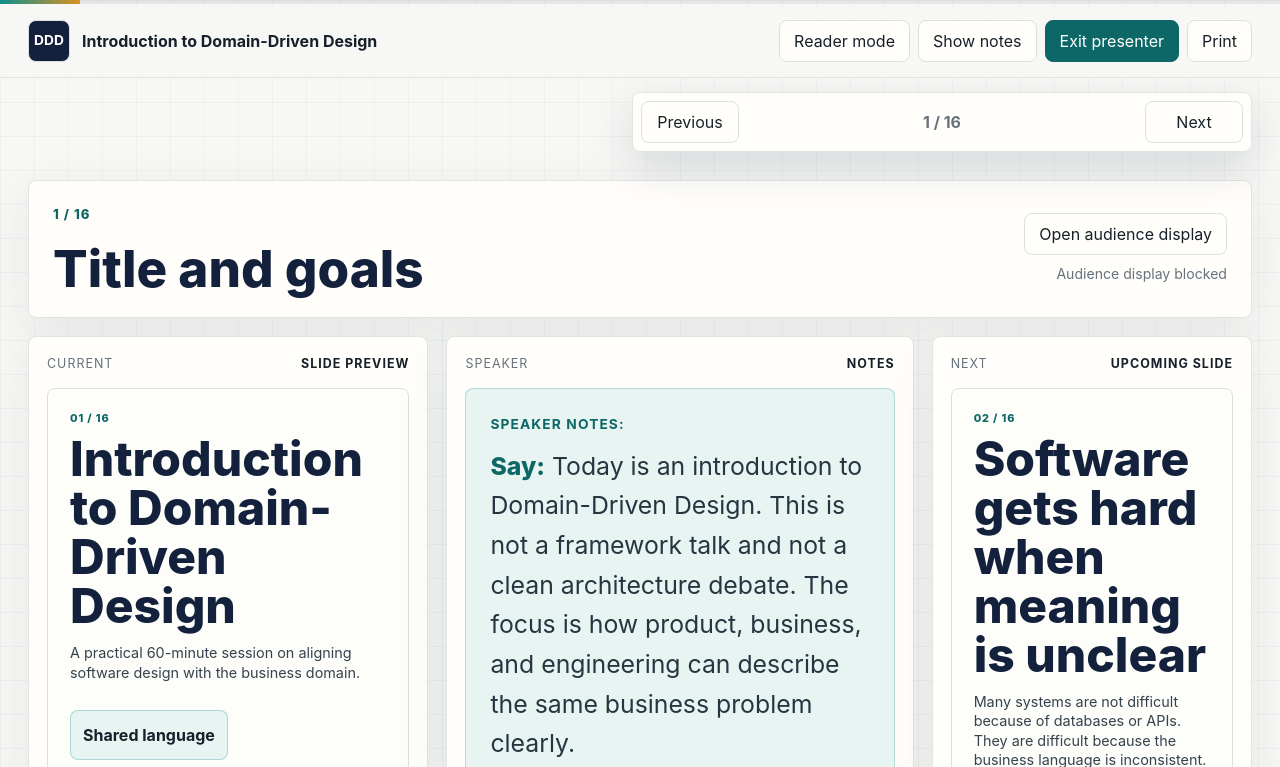
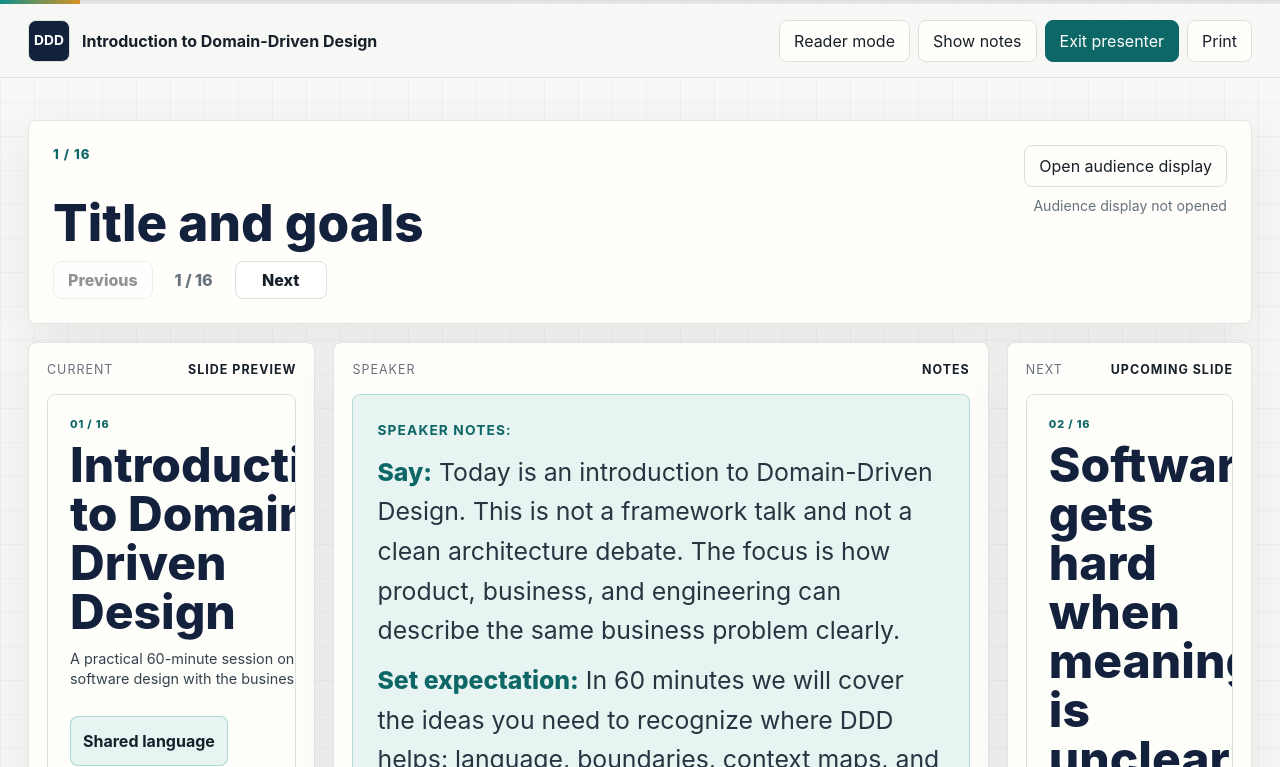
Before and after one commit to oDestroyeRo/introduction-to-Domain-Driven-Design-DDD-, a website: page index.html in a window 1280 px wide. Both pictures are taken after a click on the button "Presenter mode". Shown: the top 767 px of the page. Drawn offline with Linux system fonts and the light colour scheme.

Commit message:
feat: improve presenter UX

```diff
--- a/index.html
+++ b/index.html
@@ -21,16 +21,16 @@
       </a>
 
       <nav class="top-actions" aria-label="Presentation controls">
-        <button class="icon-button" type="button" id="modeToggle" aria-pressed="false">
+        <button class="icon-button" type="button" id="modeToggle" aria-pressed="false" aria-keyshortcuts="R" title="Toggle reader mode (R)">
           Reader mode
         </button>
-        <button class="icon-button" type="button" id="notesToggle" aria-pressed="false">
+        <button class="icon-button" type="button" id="notesToggle" aria-pressed="false" aria-keyshortcuts="N" title="Show or hide speaker notes (N)">
           Show notes
         </button>
-        <button class="icon-button" type="button" id="presenterToggle" aria-pressed="false">
+        <button class="icon-button" type="button" id="presenterToggle" aria-pressed="false" aria-keyshortcuts="P" title="Toggle presenter mode (P, Esc to exit)">
           Presenter mode
         </button>
-        <button class="icon-button" type="button" id="printButton">
+        <button class="icon-button" type="button" id="printButton" title="Print handout">
           Print
         </button>
       </nav>
@@ -571,23 +571,36 @@
       </main>
 
       <footer class="slide-controls" aria-label="Slide navigation">
-        <button type="button" id="prevButton">Previous</button>
+        <button type="button" id="prevButton" aria-keyshortcuts="ArrowLeft PageUp" title="Previous slide">
+          Previous
+        </button>
         <div class="counter" id="slideCounter">1 / 16</div>
-        <button type="button" id="nextButton">Next</button>
+        <button type="button" id="nextButton" aria-keyshortcuts="ArrowRight PageDown Space" title="Next slide">
+          Next
+        </button>
       </footer>
     </div>
 
     <section class="presenter-console" id="presenterConsole" aria-label="Presenter console" hidden>
       <div class="presenter-console-header">
-        <div>
+        <div class="presenter-title-block">
           <p class="slide-number" id="presenterCounter">01 / 16</p>
           <h2 id="presenterTitle">Title and goals</h2>
+          <div class="presenter-stepper" aria-label="Presenter slide navigation">
+            <button type="button" id="presenterPrevButton" aria-keyshortcuts="ArrowLeft PageUp" title="Previous slide">
+              Previous
+            </button>
+            <span class="presenter-mini-counter" id="presenterMiniCounter">1 / 16</span>
+            <button type="button" id="presenterNextButton" aria-keyshortcuts="ArrowRight PageDown Space" title="Next slide">
+              Next
+            </button>
+          </div>
         </div>
         <div class="presenter-actions">
-          <button class="icon-button" type="button" id="audienceButton">
+          <button class="icon-button" type="button" id="audienceButton" title="Open a synced audience display window">
             Open audience display
           </button>
-          <span id="audienceStatus">Audience display not opened</span>
+          <span id="audienceStatus" aria-live="polite">Audience display not opened</span>
         </div>
       </div>
 
--- a/script.js
+++ b/script.js
@@ -7,6 +7,9 @@
   const slideCounter = document.getElementById("slideCounter");
   const prevButton = document.getElementById("prevButton");
   const nextButton = document.getElementById("nextButton");
+  const presenterPrevButton = document.getElementById("presenterPrevButton");
+  const presenterNextButton = document.getElementById("presenterNextButton");
+  const presenterMiniCounter = document.getElementById("presenterMiniCounter");
   const modeToggle = document.getElementById("modeToggle");
   const notesToggle = document.getElementById("notesToggle");
   const presenterToggle = document.getElementById("presenterToggle");
@@ -51,6 +54,9 @@
     slideCounter.textContent = `${currentSlide + 1} / ${slides.length}`;
     prevButton.disabled = currentSlide === 0;
     nextButton.disabled = currentSlide === slides.length - 1;
+    presenterMiniCounter.textContent = `${currentSlide + 1} / ${slides.length}`;
+    presenterPrevButton.disabled = currentSlide === 0;
+    presenterNextButton.disabled = currentSlide === slides.length - 1;
 
     const activeSlide = slides[currentSlide];
     if (updateHash && activeSlide.id) {
@@ -206,7 +212,7 @@
     audienceWindow = window.open(audienceUrl, "ddd-audience-display", "popup=yes,width=1280,height=720");
 
     if (audienceWindow) {
-      audienceWindow.focus();
+      window.focus();
       audienceStatus.textContent = "Audience display opened";
       publishSlideState();
     } else {
@@ -214,7 +220,7 @@
     }
   }
 
-  function startPresenterMode(openDisplay = true) {
+  function startPresenterMode(openDisplay = false) {
     if (body.classList.contains("reader-mode")) {
       toggleReaderMode();
     }
@@ -223,6 +229,7 @@
     presenterConsole.hidden = false;
     presenterToggle.textContent = "Exit presenter";
     presenterToggle.setAttribute("aria-pressed", "true");
+    presenterToggle.setAttribute("title", "Exit presenter mode (Esc)");
     renderPresenterConsole();
     publishSlideState();
 
@@ -236,13 +243,14 @@
     presenterConsole.hidden = true;
     presenterToggle.textContent = "Presenter mode";
     presenterToggle.setAttribute("aria-pressed", "false");
+    presenterToggle.setAttribute("title", "Toggle presenter mode (P, Esc to exit)");
   }
 
   function togglePresenterMode() {
     if (body.classList.contains("presenter-mode")) {
       stopPresenterMode();
     } else {
-      startPresenterMode(true);
+      startPresenterMode(false);
     }
   }
 
@@ -334,6 +342,8 @@
 
   prevButton.addEventListener("click", goPrevious);
   nextButton.addEventListener("click", goNext);
+  presenterPrevButton.addEventListener("click", goPrevious);
+  presenterNextButton.addEventListener("click", goNext);
   modeToggle.addEventListener("click", toggleReaderMode);
   notesToggle.addEventListener("click", toggleNotes);
   presenterToggle.addEventListener("click", togglePresenterMode);
@@ -353,6 +363,20 @@
 
     if (usesNativeActivation && (event.key === " " || event.key === "Enter")) {
       return;
+    }
+
+    if (event.key === "Escape") {
+      if (body.classList.contains("presenter-mode")) {
+        event.preventDefault();
+        stopPresenterMode();
+        return;
+      }
+
+      if (body.classList.contains("show-notes")) {
+        event.preventDefault();
+        toggleNotes();
+        return;
+      }
     }
 
     if (event.key === "ArrowRight" || event.key === "PageDown" || event.key === " ") {
--- a/src/styles.css
+++ b/src/styles.css
@@ -977,14 +977,7 @@ h3 {
 }
 
 .presenter-mode .slide-controls {
-  position: sticky;
-  top: 88px;
-  right: auto;
-  bottom: auto;
-  left: auto;
-  width: min(100%, 620px);
-  margin: 0 0 0 auto;
-  justify-content: space-between;
+  display: none;
 }
 
 .presenter-mode .presenter-console {
@@ -1002,15 +995,57 @@ h3 {
 
 .presenter-console-header {
   display: flex;
-  align-items: center;
+  align-items: flex-start;
   justify-content: space-between;
   gap: 20px;
   padding: 24px;
 }
 
+.presenter-title-block {
+  display: grid;
+  min-width: 0;
+  gap: 14px;
+}
+
 .presenter-console-header h2 {
   margin-bottom: 0;
   font-size: clamp(2rem, 4vw, 3.8rem);
+}
+
+.presenter-stepper {
+  display: inline-flex;
+  flex-wrap: wrap;
+  align-items: center;
+  gap: 8px;
+}
+
+.presenter-stepper button {
+  min-width: 92px;
+  height: 38px;
+  padding: 0 14px;
+  border: 1px solid var(--line);
+  border-radius: var(--radius);
+  color: var(--ink);
+  background: white;
+  font-weight: 800;
+}
+
+.presenter-stepper button:hover:not(:disabled),
+.presenter-stepper button:focus-visible {
+  border-color: rgba(15, 143, 140, 0.5);
+  color: var(--teal-dark);
+}
+
+.presenter-stepper button:disabled {
+  cursor: not-allowed;
+  opacity: 0.48;
+}
+
+.presenter-mini-counter {
+  min-width: 66px;
+  color: var(--muted);
+  text-align: center;
+  font-weight: 800;
 }
 
 .presenter-actions {
@@ -1027,7 +1062,7 @@ h3 {
 
 .presenter-grid {
   display: grid;
-  grid-template-columns: minmax(300px, 0.9fr) minmax(420px, 1.05fr) minmax(260px, 0.72fr);
+  grid-template-columns: minmax(240px, 0.68fr) minmax(520px, 1.55fr) minmax(220px, 0.58fr);
   gap: 18px;
   align-items: stretch;
 }
@@ -1168,7 +1203,9 @@ h3 {
 }
 
 .presenter-notes {
-  min-height: 340px;
+  min-height: 390px;
+  max-height: calc(100vh - 270px);
+  overflow: auto;
   padding: 24px;
   border: 1px solid rgba(15, 143, 140, 0.24);
   border-radius: var(--radius);
@@ -1306,6 +1343,10 @@ h3 {
   .presenter-actions {
     justify-items: start;
   }
+
+  .presenter-notes {
+    max-height: none;
+  }
 }
 
 @media (max-width: 700px) {
@@ -1376,9 +1417,15 @@ h3 {
   }
 
   .presenter-mode .slide-controls {
-    position: static;
+    display: none;
+  }
+
+  .presenter-stepper {
     width: 100%;
-    margin: 0;
+  }
+
+  .presenter-stepper button {
+    flex: 1 1 104px;
   }
 
   .presenter-console {
```
Also changed, not shown: styles.css.
